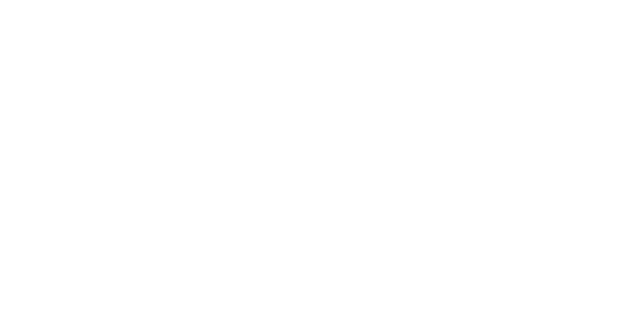
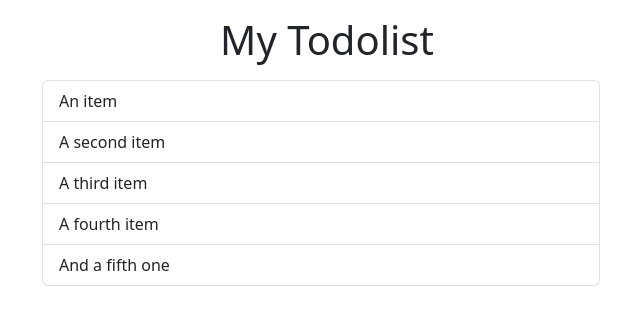
Before and after one commit to DavideAtzo/vue-todolist, a plain HTML site: page index.html in a window 1280 px wide. Shown: the whole page, without its empty margins (313-953 px from the left). Drawn offline with nearby package versions, Linux system fonts and the light colour scheme.

Commit message:
struttura html lista

```diff
--- a/index.html
+++ b/index.html
@@ -1,19 +1,41 @@
 <!DOCTYPE html>
 <html lang="en">
+
 <head>
     <meta charset="UTF-8">
     <meta http-equiv="X-UA-Compatible" content="IE=edge">
     <meta name="viewport" content="width=device-width, initial-scale=1.0">
     <title>Todolist</title>
     <!-- link font awesome  -->
-    <link rel="stylesheet" href="https://cdnjs.cloudflare.com/ajax/libs/font-awesome/6.3.0/css/all.min.css" integrity="sha512-SzlrxWUlpfuzQ+pcUCosxcglQRNAq/DZjVsC0lE40xsADsfeQoEypE+enwcOiGjk/bSuGGKHEyjSoQ1zVisanQ==" crossorigin="anonymous" referrerpolicy="no-referrer" />
+    <link rel="stylesheet" href="https://cdnjs.cloudflare.com/ajax/libs/font-awesome/6.3.0/css/all.min.css"
+        integrity="sha512-SzlrxWUlpfuzQ+pcUCosxcglQRNAq/DZjVsC0lE40xsADsfeQoEypE+enwcOiGjk/bSuGGKHEyjSoQ1zVisanQ=="
+        crossorigin="anonymous" referrerpolicy="no-referrer" />
     <!-- link bootstrap  -->
-    <link href="https://cdn.jsdelivr.net/npm/bootstrap@5.3.0-alpha1/dist/css/bootstrap.min.css" rel="stylesheet" integrity="sha384-GLhlTQ8iRABdZLl6O3oVMWSktQOp6b7In1Zl3/Jr59b6EGGoI1aFkw7cmDA6j6gD" crossorigin="anonymous">
+    <link href="https://cdn.jsdelivr.net/npm/bootstrap@5.3.0-alpha1/dist/css/bootstrap.min.css" rel="stylesheet"
+        integrity="sha384-GLhlTQ8iRABdZLl6O3oVMWSktQOp6b7In1Zl3/Jr59b6EGGoI1aFkw7cmDA6j6gD" crossorigin="anonymous">
     <!-- link ms style  -->
     <link rel="stylesheet" href="css/style.css">
 </head>
+
 <body>
-
+    <div id="app">
+        <div class="container">
+            <div class="row">
+                <h1 class="col-md-12 text-center my-3">My Todolist</h1>
+            </div>
+            <div class="row justify-content-center">
+                <ul class="list-group col-md-6">
+                    <li class="list-group-item">An item</li>
+                    <li class="list-group-item">A second item</li>
+                    <li class="list-group-item">A third item</li>
+                    <li class="list-group-item">A fourth item</li>
+                    <li class="list-group-item">And a fifth one</li>
+                </ul>
+            </div>
+        </div>
+    </div>
+    <script src="https://unpkg.com/vue@3/dist/vue.global.js"></script>
     <script src="js/script.js"></script>
 </body>
+
 </html>
--- a/js/script.js
+++ b/js/script.js
@@ -1,2 +1,10 @@
 'use strict';
-alert('todolist')
+
+const { createApp } = Vue
+createApp({
+    data() {
+        return {
+        }
+    },
+}
+).mount('#app');
```
